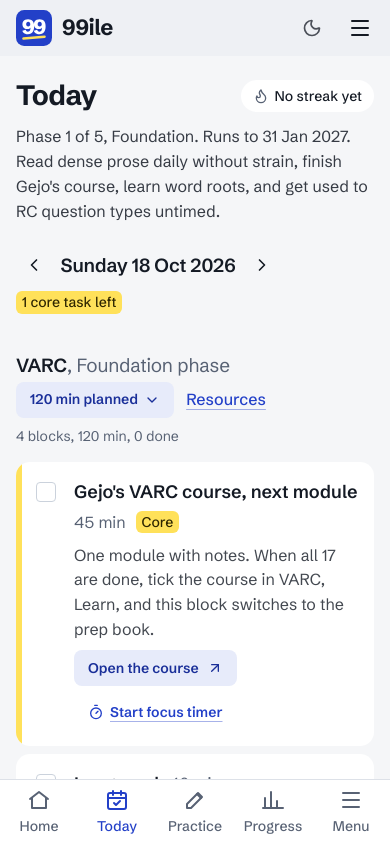
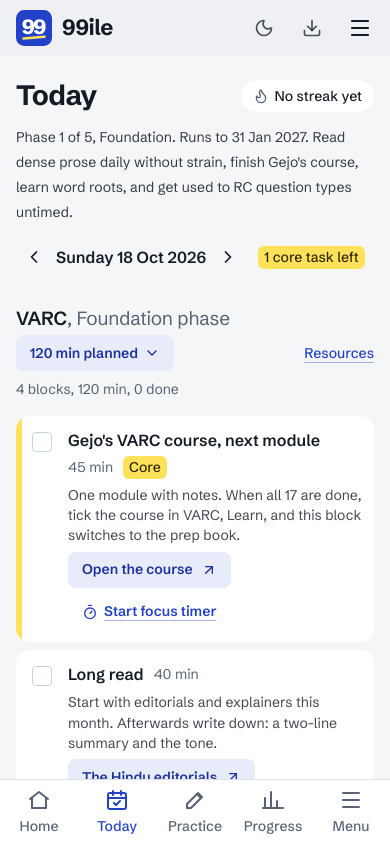
Before and after one commit to japp47/CAT-Prep, a React (Vite) app: page /today in a window 390 px wide. Shown: the top 842 px of the page. Built offline with nearby package versions, Linux system fonts and the light colour scheme.

Commit message:
fix: mobile ui alignment fixture

```diff
--- a/src/components/Layout.tsx
+++ b/src/components/Layout.tsx
@@ -140,7 +140,7 @@
         {!sidebarCollapsed && <p className="px-3 text-sm text-muted-foreground">Free and open. Your data stays in this browser.</p>}
       </aside>
 
-      <main id="main" className={cn("min-w-0 px-gutter pt-6 pb-28 lg:pt-12 lg:pb-8", landing && "lg:pt-8", run && "pb-44 lg:pb-36")}>
+      <main id="main" className={cn("min-w-0 px-gutter pt-6 pb-[calc(4rem+env(safe-area-inset-bottom))] lg:pt-12 lg:pb-8", landing && "lg:pt-8", run && "pb-44 lg:pb-36")}>
         <Suspense fallback={<PageSkeleton />}><Outlet /></Suspense>
         <SiteFooter />
       </main>
--- a/src/components/SiteFooter.tsx
+++ b/src/components/SiteFooter.tsx
@@ -20,8 +20,8 @@
 
 export default function SiteFooter() {
   return (
-    <footer className="mt-10 border-t border-border/70 pt-7">
-      <div className="grid gap-x-8 gap-y-10 sm:grid-cols-2 lg:grid-cols-3 xl:grid-cols-[1.35fr_repeat(5,minmax(0,1fr))]">
+    <footer className="mt-6 border-t border-border/70 pt-4 lg:mt-10 lg:pt-7">
+      <div className="hidden gap-x-8 gap-y-10 lg:grid lg:grid-cols-3 xl:grid-cols-[1.35fr_repeat(5,minmax(0,1fr))]">
         <div className="flex max-w-64 flex-col items-start gap-4">
           <Brand />
           <p className="text-sm leading-relaxed text-muted-foreground">A free CAT study space for steady practice, clear review, and a plan that fits your day.</p>
@@ -36,7 +36,7 @@
           <p className="text-sm text-muted-foreground">Contact &amp; support<br />Coming soon</p>
         </div>
       </div>
-      <div className="mt-6 flex flex-col gap-2 border-t border-border/70 py-4 text-sm text-muted-foreground sm:flex-row sm:items-center sm:justify-between">
+      <div className="flex flex-col items-start gap-1 text-left text-xs leading-relaxed text-muted-foreground lg:mt-6 lg:flex-row lg:justify-between lg:gap-2 lg:border-t lg:border-border/70 lg:py-4 lg:text-sm">
         <p>© {new Date().getFullYear()} 99ile</p>
         <p>Free CAT preparation. Your progress stays in this browser.</p>
       </div>
--- a/src/components/SiteHeader.tsx
+++ b/src/components/SiteHeader.tsx
@@ -1,7 +1,8 @@
 import { useEffect, useRef } from "react";
-import { Link, NavLink } from "react-router-dom";
-import { ChevronDown, Menu } from "lucide-react";
+import { Link, NavLink, useNavigate } from "react-router-dom";
+import { ChevronDown, Download, Menu } from "lucide-react";
 import { cn } from "@/lib/utils";
+import { useInstall } from "../lib/pwa";
 import Brand from "./Brand";
 import ThemeToggle from "./ThemeToggle";
 
@@ -26,6 +27,8 @@
 
 export default function SiteHeader({ landing, groups, open, onOpenChange, onLoadMenu, onOpenMenu }: SiteHeaderProps) {
   const root = useRef<HTMLElement>(null);
+  const navigate = useNavigate();
+  const { installed, canPrompt, prompt } = useInstall();
   useEffect(() => {
     if (!open) return;
     const key = (event: KeyboardEvent) => { if (event.key === "Escape") onOpenChange(false); };
@@ -36,6 +39,12 @@
   }, [open, onOpenChange]);
 
   const linkClass = "rounded-md px-3 py-2 text-base font-medium text-foreground/80 transition-colors hover:bg-card hover:text-foreground";
+  const install = async () => {
+    if (installed) return;
+    if (canPrompt) await prompt();
+    else navigate("/settings");
+  };
+  const installLabel = installed ? "99ile is installed" : canPrompt ? "Install 99ile" : "Install 99ile: see instructions";
   return <>
     {landing && <header ref={root} className="sticky top-0 z-40 hidden bg-background/95 px-gutter backdrop-blur-md lg:block">
       <div className="mx-auto flex h-[4.5rem] max-w-[1440px] items-center justify-between gap-5">
@@ -76,6 +85,10 @@
       <Brand />
       <div className="-mr-2 flex items-center gap-1">
         <ThemeToggle />
+        <button type="button" onClick={() => { void install(); }} disabled={installed} aria-label={installLabel} title={installLabel}
+          className={cn("grid size-11 place-items-center rounded-md text-foreground/75 transition-colors hover:bg-card hover:text-foreground focus-visible:ring-2 focus-visible:ring-ring focus-visible:outline-none", installed && "cursor-default text-muted-foreground/45 hover:bg-transparent hover:text-muted-foreground/45")}>
+          <Download className="size-5" aria-hidden />
+        </button>
         <button type="button" className="grid size-11 place-items-center rounded-md hover:bg-card" aria-label="Open menu" aria-expanded={open} onPointerDown={() => { void onLoadMenu(); }} onClick={onOpenMenu}><Menu className="size-6" /></button>
       </div>
     </header>
--- a/src/pages/Today.tsx
+++ b/src/pages/Today.tsx
@@ -172,23 +172,23 @@
           const core = b.pri === 1;
           const tickId = "tick-" + sec.id + "-" + b.key;
           return (
-            <li key={b.key} className={cn("relative grid grid-cols-[1.5rem_minmax(0,1fr)] gap-x-3.5 gap-y-1 overflow-hidden rounded-lg bg-card py-4 pr-4 pl-5 sm:pr-6", core && !done && "before:absolute before:inset-y-0 before:left-0 before:w-1.5 before:bg-highlight")}>
+            <li key={b.key} className={cn("relative grid grid-cols-[1.5rem_minmax(0,1fr)] gap-x-3 gap-y-1 overflow-hidden rounded-lg bg-card py-3 pr-3 pl-4 sm:gap-x-3.5 sm:py-4 sm:pr-6 sm:pl-5", core && !done && "before:absolute before:inset-y-0 before:left-0 before:w-1.5 before:bg-highlight")}>
               {canTick ? <Checkbox id={tickId} checked={done} onCheckedChange={(v) => toggle(b, v === true)} className="mt-1" /> : <span />}
-              <div className={cn("flex min-w-0 flex-col gap-2", done && "opacity-60")}>
+              <div className={cn("flex min-w-0 flex-col gap-1.5 sm:gap-2", done && "opacity-60")}>
                 <div className="flex flex-wrap items-center gap-x-2.5 gap-y-1">
                   {/* The block's name is the checkbox's label, so tapping it ticks the block too. */}
                   {canTick
-                    ? <label htmlFor={tickId} className={cn("cursor-pointer text-lg font-semibold", done && "line-through decoration-muted-foreground")}>{b.name}</label>
-                    : <span className="text-lg font-semibold">{b.name}</span>}
-                  <span className="text-base text-muted-foreground tabular-nums">{b.mins} min</span>
+                    ? <label htmlFor={tickId} className={cn("cursor-pointer text-base font-semibold sm:text-lg", done && "line-through decoration-muted-foreground")}>{b.name}</label>
+                    : <span className="text-base font-semibold sm:text-lg">{b.name}</span>}
+                  <span className="text-sm text-muted-foreground tabular-nums sm:text-base">{b.mins} min</span>
                   {core && <Badge variant="highlight">Core</Badge>}
                   {b.pri === 9 && <Badge variant="secondary">Extra time</Badge>}
                   {b.carryFrom && <Badge variant="warning">Catch-up</Badge>}
                 </div>
-                <p className="measure text-base text-foreground/80">{b.desc}</p>
+                <p className="measure text-sm text-foreground/80 sm:text-base">{b.desc}</p>
                 <LinkButtons links={b.links} />
                 {b.id === "read" && canTick && (articleSums.length ? (
-                  <p className="text-base text-success">
+                  <p className="text-sm text-success sm:text-base">
                     Summary saved, {articleSums[articleSums.length - 1].checks.filter(Boolean).length} of 4 checks. <TextLink to="/journal" className="text-base">Reading journal</TextLink>
                   </p>
                 ) : (
@@ -196,7 +196,7 @@
                 ))}
                 {isToday && !done && (
                   <div className="flex flex-wrap items-center gap-x-4 gap-y-1">
-                    {running ? <span className="inline-flex items-center gap-1.5 text-base text-success"><TimerIcon className="size-4" />Focus timer running</span>
+                    {running ? <span className="inline-flex items-center gap-1.5 text-sm text-success sm:text-base"><TimerIcon className="size-4" />Focus timer running</span>
                       : focus.run ? <Meta>Another block's timer is running</Meta>
                       : <Button variant="link" size="sm" className="gap-1.5"
                           onClick={() => focus.start({ key: b.key, name: sec.short + ": " + b.name, sec: sec.id, d, target: b.mins, log: !!b.kind, carryFrom: b.carryFrom })}>
@@ -206,7 +206,7 @@
                 )}
                 {done && timed > 0 && <Meta>Timed {timed} of {b.mins} min.</Meta>}
                 {canTick && !done && b.kind && <LogForm sec={sec} b={b} d={d} />}
-                {done && b.kind && <p className="text-base text-success">Logged and done.</p>}
+                {done && b.kind && <p className="text-sm text-success sm:text-base">Logged and done.</p>}
               </div>
             </li>
           );
@@ -218,12 +218,12 @@
   return (
     <Section
       title={<>{sec.short}{blocks.length > 0 && ph.kind === "phase" && <span className="font-normal text-muted-foreground">, {ph.phase.name} phase</span>}</>}
-      action={<div className="flex items-center gap-3"><TimeControl sec={sec} d={d} /><TextLink to={"/" + sec.id} className="text-base">Resources</TextLink></div>}>
+      action={<div className="flex w-full items-center justify-between gap-3 sm:w-auto sm:justify-end"><TimeControl sec={sec} d={d} /><TextLink to={"/" + sec.id} className="text-sm sm:text-base">Resources</TextLink></div>}>
       {blocks.length > 0 && <Meta className="-mt-2">{blocks.length} block{blocks.length === 1 ? "" : "s"}, {total} min, {doneCount} done{timedTotal > 0 ? `, ${timedTotal} min timed` : ""}</Meta>}
       {carry && (
-        <div className="flex flex-wrap items-center justify-between gap-2 rounded-lg bg-warning-soft px-4 py-3 text-base">
+        <div className="flex flex-col items-start gap-2 rounded-lg bg-warning-soft px-4 py-3 text-sm sm:flex-row sm:items-center sm:justify-between sm:text-base">
           <span>Catch-up added from {shortDate(carry.date)}: {carry.block.name}.</span>
-          <Button variant="link" size="sm" onClick={() => update((st) => { ((st.days[carry.date] ??= {}).dismiss ??= {})[sec.id] = 1; })}>Skip it</Button>
+          <Button variant="link" size="sm" className="self-end sm:self-auto" onClick={() => update((st) => { ((st.days[carry.date] ??= {}).dismiss ??= {})[sec.id] = 1; })}>Skip it</Button>
         </div>
       )}
       {body}
@@ -256,8 +256,8 @@
   });
   return (
     <Section title="This week">
-      <div className="flex flex-col gap-4 rounded-lg bg-card p-5">
-        <p className="text-base">Done <b className="font-semibold tabular-nums">{done}</b> of <b className="font-semibold tabular-nums">{target}</b> min, studied <b className="font-semibold">{studied}</b> of 7 days</p>
+      <div className="flex flex-col gap-4 rounded-lg bg-card p-4 sm:p-5">
+        <p className="text-sm sm:text-base">Done <b className="font-semibold tabular-nums">{done}</b> of <b className="font-semibold tabular-nums">{target}</b> min, studied <b className="font-semibold">{studied}</b> of 7 days</p>
         <Progress value={target ? clamp(done / target, 0, 1) * 100 : 0} aria-label="Minutes done this week" className="h-2" />
         <div className="grid grid-cols-7 gap-1">{cells}</div>
       </div>
@@ -279,8 +279,8 @@
           const cat = res.categories.find((c) => c.id === r.c)?.n ?? "";
           return (
             <li key={r.id}>
-              <Ext href={r.u} className="flex flex-col gap-0.5 rounded-md px-3 py-2.5 hover:bg-muted">
-                <span className="text-base font-semibold">{r.n}</span>
+              <Ext href={r.u} className="flex flex-col gap-0.5 rounded-md px-3 py-2 hover:bg-muted">
+                <span className="text-sm font-semibold sm:text-base">{r.n}</span>
                 <Meta>{s.short}, {cat.toLowerCase()}{r.find ? ", opens a search" : ""}</Meta>
               </Ext>
             </li>
@@ -302,13 +302,13 @@
   const soon = SECTIONS.filter((s) => s.status === "soon");
 
   return (
-    <Page>
-      <PageHeader title={isToday ? "Today" : past ? "A past day" : "Planning ahead"} aside={<StreakBadge />}>{phaseCaption(goal)}</PageHeader>
+    <Page className="gap-8 lg:gap-12">
+      <PageHeader title={isToday ? "Today" : past ? "A past day" : "Planning ahead"} aside={<StreakBadge />}><span className="text-sm sm:text-base">{phaseCaption(goal)}</span></PageHeader>
 
-      <div className="-mt-4 flex flex-wrap items-center gap-x-4 gap-y-2">
+      <div className="-mt-4 flex flex-wrap items-center gap-x-3 gap-y-2 sm:gap-x-4">
         <div className="flex items-center gap-1">
           <Button variant="ghost" size="icon-sm" aria-label="Previous day" onClick={() => setD(addDays(d, -1))}><ChevronLeft className="size-5" /></Button>
-          <span className="min-w-[11.5rem] text-center text-heading font-semibold">{longDate(d)}</span>
+          <span className="min-w-0 text-center text-base font-semibold sm:min-w-[11.5rem] sm:text-heading">{longDate(d)}</span>
           <Button variant="ghost" size="icon-sm" aria-label="Next day" onClick={() => setD(addDays(d, 1))}><ChevronRight className="size-5" /></Button>
         </div>
         {!isToday && <Button variant="link" size="sm" onClick={() => setD(today)}>Back to today</Button>}
@@ -345,11 +345,11 @@
     <Section title="Practice on this site today" action={<TextLink to="/practice" className="text-base">All practice</TextLink>} description="Scores log themselves in Progress. Tick the matching timetable block when you are done.">
       <ul className="grid gap-3 md:grid-cols-2 xl:grid-cols-3">
         {rows.map((r) => (
-          <li key={r.label} className="grid grid-cols-[minmax(0,1fr)_auto] items-center gap-x-4 rounded-lg bg-card p-5">
+          <li key={r.label} className="grid grid-cols-[minmax(0,1fr)_auto] items-center gap-x-3 rounded-lg bg-card p-4 sm:gap-x-4 sm:p-5">
             <div className="flex min-w-0 flex-col gap-1">
               <Meta>{r.label}</Meta>
-              <Link to={r.to} className="text-base font-semibold text-pretty hover:text-primary">{r.title}</Link>
-              {r.done && <p className="text-base text-success">Done: {r.done}</p>}
+              <Link to={r.to} className="text-sm font-semibold text-pretty hover:text-primary sm:text-base">{r.title}</Link>
+              {r.done && <p className="text-sm text-success sm:text-base">Done: {r.done}</p>}
             </div>
             {/* Quiet: the timetable above already has this screen's one filled button. */}
             <LinkButton to={r.to} size="sm" variant="secondary">{r.go}</LinkButton>
```
